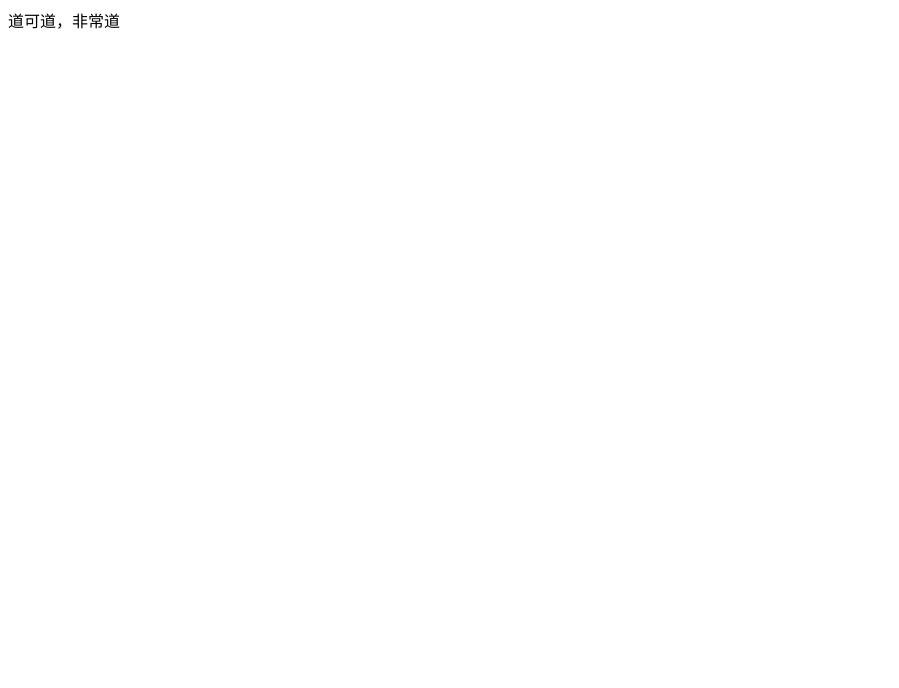
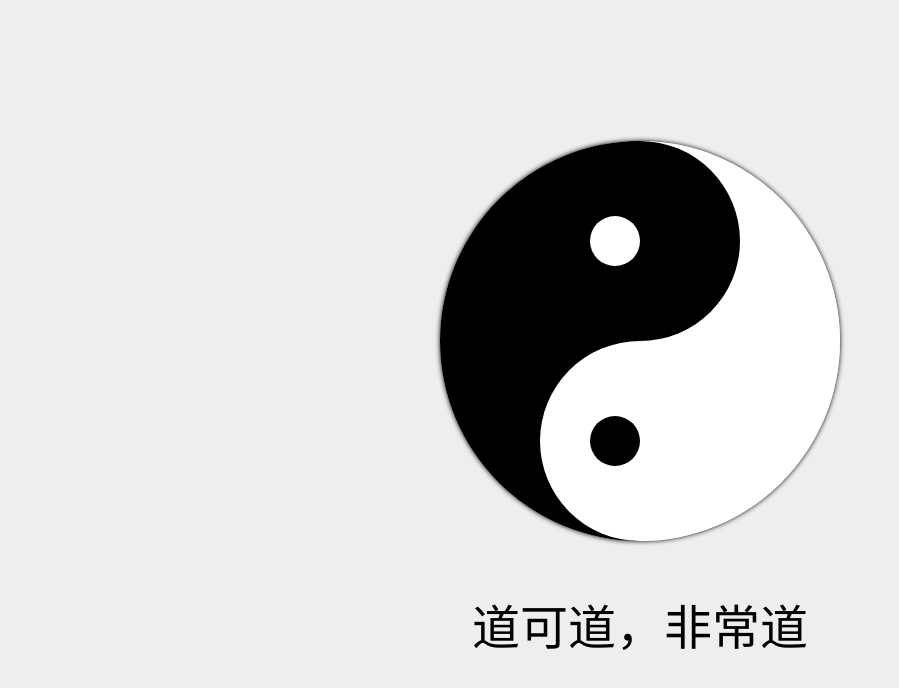
Before and after one commit to xiaoyu11111/browser-logos, a plain HTML site: page index.html in a window 1280 px wide. Shown: the whole page, without its empty margins (0-899 px from the left). Drawn offline with Linux system fonts and the light colour scheme.

Commit message:
Update index.html

```diff
--- a/index.html
+++ b/index.html
@@ -1,10 +1,120 @@
+
 <!DOCTYPE html>
 <html lang="zh">
+
 <head>
     <meta charset="UTF-8">
     <meta name="viewport" content="width=device-width, initial-scale=1.0">
     <title>太极页面</title>
+    <style>
+        * {
+            box-sizing: border-box;
+            margin: 0px;
+            padding: 0px;
+        }
+
+        body {
+            background-color: #eeeeee;
+        }
+
+
+        #八卦 {
+
+            width: 400px;
+            height: 400px;
+            border-radius: 200px;
+            position: relative;
+            overflow: hidden;
+            animation: x 10s linear infinite;
+            box-shadow: 0px 0px 5px 0px rgba(0, 0, 0, 1);
+        }
+
+
+
+        #八卦>div:first-child {
+            width: 50%;
+            height: 100%;
+            position: absolute;
+            left: 0;
+            background-color: black;
+        }
+
+        #八卦>div:nth-child(2) {
+
+            width: 50%;
+            height: 100%;
+            position: absolute;
+            right: 0;
+            background-color: white;
+        }
+
+        #八卦>div:nth-child(3) {
+            width: 200px;
+            height: 200px;
+            position: absolute;
+            left: 50%;
+            margin-left: -100px;
+            border-radius: 50%;
+            background-color: black;
+        }
+
+
+        #八卦>div:nth-child(4) {
+            width: 200px;
+            height: 200px;
+            position: absolute;
+            left: 50%;
+            top: 50%;
+            margin-left: -100px;
+            border-radius: 50%;
+            background-color: white;
+        }
+
+
+
+        #八卦>div:nth-child(5) {
+            width: 50px;
+            height: 50px;
+            position: absolute;
+            left: 50%;
+            top: 75px;
+            margin-left: -50px;
+            border-radius: 50%;
+            background-color: white;
+        }
+
+
+
+        #八卦>div:nth-child(6) {
+            width: 50px;
+            height: 50px;
+            position: absolute;
+            left: 50%;
+            bottom: 75px;
+            margin-left: -50px;
+            border-radius: 50%;
+            background-color: black;
+        }
+
+
+
+        #八卦-wrapper {
+            height: 100vh;
+            display: flex;
+            justify-content: center;
+            align-items: center;
+            flex-direction: column;
+        }
+
+
+        #八卦-描述 {
+            margin-top: 1em;
+            font-size: 3em;
+        }
+
+    </style>
 </head>
+
 <body>
     <div id="八卦-wrapper">
         <div id="八卦">
@@ -18,4 +128,5 @@
         <div id="八卦-描述">道可道，非常道</div>
     </div>
 </body>
+
 </html>
```
